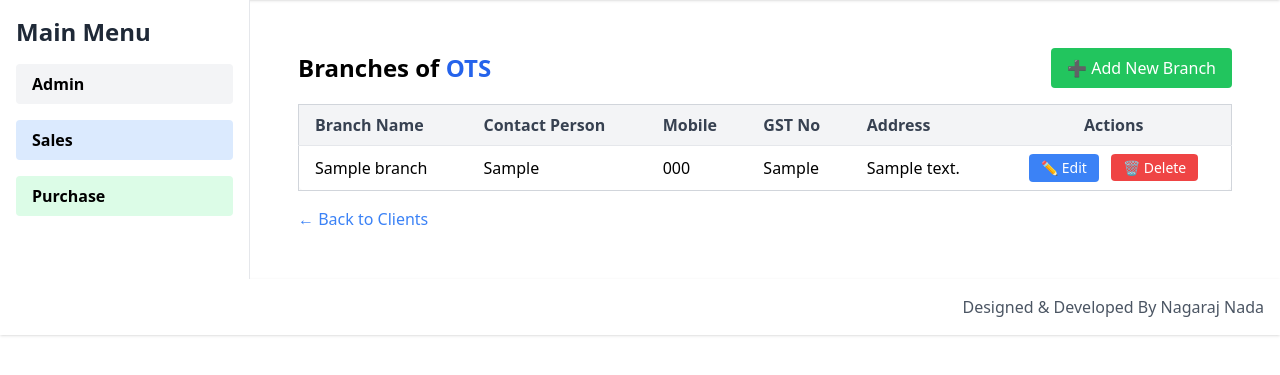
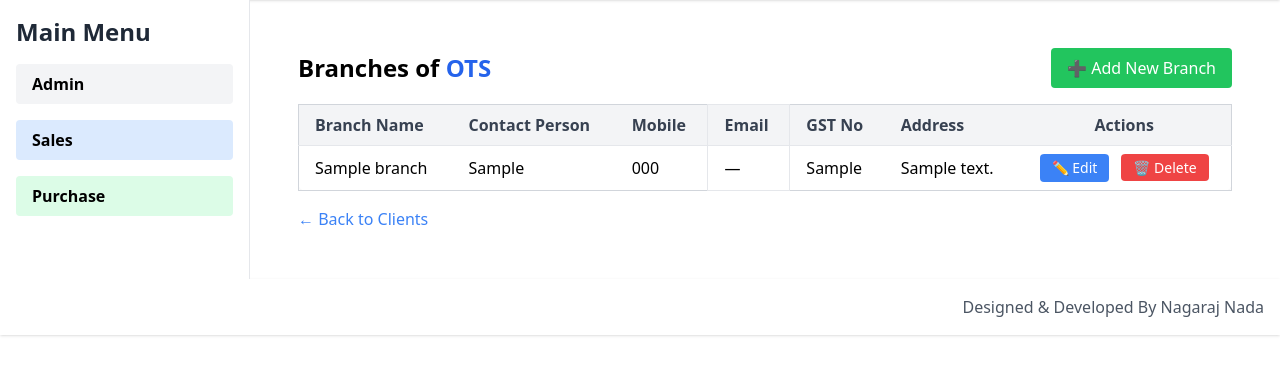
Before and after one commit to PK0809/CRM, a Django app: page /client/1/branches/ in a window 1280 px wide. Shown: the part 100-475 px from the top of the page. Run offline with Django 5.2, Linux system fonts and the light colour scheme; a user stored in the database is signed in; data comes from the database, SQL or seed files in the repository; tables that the repository leaves empty hold one stand-in row (values such as "Sample post"); some libraries are stand-ins or nearby versions.

Commit message:
Add files via upload

```diff
--- a/crm/templates/branches/branch_list.html
+++ b/crm/templates/branches/branch_list.html
@@ -31,6 +31,7 @@
           <th class="px-4 py-2 text-left">Branch Name</th>
           <th class="px-4 py-2 text-left">Contact Person</th>
           <th class="px-4 py-2 text-left">Mobile</th>
+          <th class="px-4 py-2 text-left border">Email</th>
           <th class="px-4 py-2 text-left">GST No</th>
           <th class="px-4 py-2 text-left">Address</th>
           <th class="px-4 py-2 text-center">Actions</th>
@@ -42,10 +43,11 @@
           <td class="px-4 py-2">{{ branch.branch_name }}</td>
           <td class="px-4 py-2">{{ branch.contact_person|default:"—" }}</td>
           <td class="px-4 py-2">{{ branch.mobile }}</td>
+          <td class="px-4 py-2 border">{{ branch.email|default:"—" }}</td>
           <td class="px-4 py-2">{{ branch.gst_no|default:"—" }}</td>
           <td class="px-4 py-2">{{ branch.address }}</td>
           <td class="px-4 py-2 text-center space-x-2">
-            <button onclick="openEditModal({{ branch.id }}, '{{ branch.branch_name|escapejs }}', '{{ branch.contact_person|default_if_none:''|escapejs }}', '{{ branch.mobile|escapejs }}', '{{ branch.gst_no|default_if_none:''|escapejs }}', '{{ branch.address|escapejs }}')"
+            <button onclick="openEditModal({{ branch.id }}, '{{ branch.branch_name|escapejs }}', '{{ branch.contact_person|default_if_none:''|escapejs }}', '{{ branch.mobile|escapejs }}','{{ branch.email|default_if_none:''|escapejs }}', '{{ branch.gst_no|default_if_none:''|escapejs }}', '{{ branch.address|escapejs }}')"
                     class="bg-blue-500 text-white px-3 py-1 rounded hover:bg-blue-600 text-sm">✏️ Edit</button>
 
             <a href="{% url 'delete_branch' client.id branch.id %}"
@@ -73,18 +75,45 @@
 </div>
 
 <!-- 🔹 Add Branch Modal -->
-<div id="addBranchModal" class="hidden fixed inset-0 bg-gray-900 bg-opacity-50 flex justify-center items-center">
+<div id="addBranchModal" class="hidden fixed inset-0 bg-gray-900 bg-opacity-50 flex justify-center items-center z-50">
   <div class="bg-white rounded-lg shadow-lg w-full max-w-md p-6 relative">
     <button type="button" onclick="closeAddModal()" class="absolute top-2 right-2 text-gray-600 hover:text-gray-800">✖</button>
     <h3 class="text-xl font-semibold mb-4 text-center">Add New Branch</h3>
-    <form method="POST" class="space-y-3">
+
+    <form method="POST" action="{% url 'add_branch' %}" class="space-y-3">
       {% csrf_token %}
-      <input type="hidden" name="branch_id" value="">
-      <div><label class="block">Branch Name</label><input name="branch_name" class="w-full border rounded p-2" required></div>
-      <div><label class="block">Contact Person</label><input name="contact_person" class="w-full border rounded p-2"></div>
-      <div><label class="block">Mobile</label><input name="mobile" class="w-full border rounded p-2" required></div>
-      <div><label class="block">GST No</label><input name="gst_no" class="w-full border rounded p-2"></div>
-      <div><label class="block">Address</label><textarea name="address" rows="3" class="w-full border rounded p-2" required></textarea></div>
+      <input type="hidden" name="client_id" value="{{ client.id }}">
+
+      <div>
+        <label class="block">Branch Name</label>
+        <input name="branch_name" id="branch_name" class="w-full border rounded p-2" required>
+      </div>
+
+      <div>
+        <label class="block">Contact Person</label>
+        <input name="contact_person" id="contact_person" class="w-full border rounded p-2">
+      </div>
+
+      <div>
+        <label class="block">Mobile</label>
+        <input name="mobile" id="mobile" class="w-full border rounded p-2" required>
+      </div>
+
+      <div>
+        <label class="block">Email</label>
+        <input name="email" id="email" class="w-full border rounded p-2">
+      </div>
+
+      <div>
+        <label class="block">GST No</label>
+        <input name="gst_no" id="gst_no" class="w-full border rounded p-2">
+      </div>
+
+      <div>
+        <label class="block">Address</label>
+        <textarea name="address" id="address" rows="3" class="w-full border rounded p-2" required></textarea>
+      </div>
+
       <div class="flex justify-center gap-3 mt-4">
         <button type="submit" class="bg-green-500 text-white px-4 py-2 rounded hover:bg-green-600">💾 Save</button>
         <button type="button" onclick="closeAddModal()" class="bg-gray-300 px-4 py-2 rounded hover:bg-gray-400">✖ Cancel</button>
@@ -93,43 +122,134 @@
   </div>
 </div>
 
+<script>
+function openAddModal() {
+  document.getElementById('addBranchModal').classList.remove('hidden');
+
+  // Auto-fetch client info via AJAX
+  fetch(`/get-client-info/?client_id={{ client.id }}`)
+    .then(response => response.json())
+    .then(data => {
+      if (data.success) {
+        document.getElementById('contact_person').value = data.contact_person || '';
+        document.getElementById('mobile').value = data.mobile || '';
+        document.getElementById('email').value = data.email || '';
+        document.getElementById('gst_no').value = data.gst_no || '';
+        document.getElementById('address').value = data.address || '';
+      } else {
+        console.warn("Client data fetch failed:", data.error);
+      }
+    })
+    .catch(err => console.error("Fetch error:", err));
+}
+
+function closeAddModal() {
+  document.getElementById('addBranchModal').classList.add('hidden');
+}
+</script>
+
 <!-- 🔹 Edit Branch Modal -->
-<div id="editBranchModal" class="hidden fixed inset-0 bg-gray-900 bg-opacity-50 flex justify-center items-center">
+<div id="editBranchModal"
+     class="hidden fixed inset-0 bg-gray-900 bg-opacity-50 flex justify-center items-center z-50">
   <div class="bg-white rounded-lg shadow-lg w-full max-w-md p-6 relative">
-    <button type="button" onclick="closeEditModal()" class="absolute top-2 right-2 text-gray-600 hover:text-gray-800">✖</button>
-    <h3 class="text-xl font-semibold mb-4 text-center">Edit Branch</h3>
-    <form method="POST" class="space-y-3">
+
+    <!-- Close Button -->
+    <button type="button"
+            onclick="closeEditModal()"
+            class="absolute top-2 right-2 text-gray-600 hover:text-gray-800 text-xl">
+      ✖
+    </button>
+
+    <h3 class="text-xl font-semibold mb-4 text-center text-gray-800">Edit Branch</h3>
+
+    <form id="editBranchForm" method="POST" class="space-y-3">
       {% csrf_token %}
       <input type="hidden" name="branch_id" id="edit_branch_id">
-      <div><label class="block">Branch Name</label><input id="edit_branch_name" name="branch_name" class="w-full border rounded p-2" required></div>
-      <div><label class="block">Contact Person</label><input id="edit_contact_person" name="contact_person" class="w-full border rounded p-2"></div>
-      <div><label class="block">Mobile</label><input id="edit_mobile" name="mobile" class="w-full border rounded p-2" required></div>
-      <div><label class="block">GST No</label><input id="edit_gst_no" name="gst_no" class="w-full border rounded p-2"></div>
-      <div><label class="block">Address</label><textarea id="edit_address" name="address" rows="3" class="w-full border rounded p-2" required></textarea></div>
+
+      <!-- Branch Name -->
+      <div>
+        <label class="block font-semibold text-gray-700 mb-1">Branch Name</label>
+        <input id="edit_branch_name" name="branch_name"
+               class="w-full border rounded p-2 focus:ring-2 focus:ring-blue-400" required>
+      </div>
+
+      <!-- Contact Person -->
+      <div>
+        <label class="block font-semibold text-gray-700 mb-1">Contact Person</label>
+        <input id="edit_contact_person" name="contact_person"
+               class="w-full border rounded p-2 focus:ring-2 focus:ring-blue-400">
+      </div>
+
+      <!-- Mobile -->
+      <div>
+        <label class="block font-semibold text-gray-700 mb-1">Mobile</label>
+        <input id="edit_mobile" name="mobile"
+               class="w-full border rounded p-2 focus:ring-2 focus:ring-blue-400" required>
+      </div>
+
+      <!-- Email -->
+      <div>
+        <label class="block font-semibold text-gray-700 mb-1">Email</label>
+        <input id="edit_email" name="email" type="email"
+               class="w-full border rounded p-2 focus:ring-2 focus:ring-blue-400">
+      </div>
+
+      <!-- GST No -->
+      <div>
+        <label class="block font-semibold text-gray-700 mb-1">GST No</label>
+        <input id="edit_gst_no" name="gst_no"
+               class="w-full border rounded p-2 focus:ring-2 focus:ring-blue-400">
+      </div>
+
+      <!-- Address -->
+      <div>
+        <label class="block font-semibold text-gray-700 mb-1">Address</label>
+        <textarea id="edit_address" name="address" rows="3"
+                  class="w-full border rounded p-2 focus:ring-2 focus:ring-blue-400" required></textarea>
+      </div>
+
+      <!-- Buttons -->
       <div class="flex justify-center gap-3 mt-4">
-        <button type="submit" class="bg-blue-500 text-white px-4 py-2 rounded hover:bg-blue-600">💾 Update</button>
-        <button type="button" onclick="closeEditModal()" class="bg-gray-300 px-4 py-2 rounded hover:bg-gray-400">✖ Cancel</button>
+        <button type="submit"
+                class="bg-blue-600 text-white px-5 py-2 rounded-lg font-semibold hover:bg-blue-700 transition">
+          💾 Update
+        </button>
+        <button type="button"
+                onclick="closeEditModal()"
+                class="bg-gray-300 text-gray-800 px-5 py-2 rounded-lg hover:bg-gray-400 transition">
+          ✖ Cancel
+        </button>
       </div>
     </form>
   </div>
 </div>
 
+<!-- ✅ Single, Clean Script Section -->
 <script>
 function openAddModal() {
-  document.getElementById('addBranchModal').classList.remove('hidden');
+  document.getElementById('addBranchModal')?.classList.remove('hidden');
 }
+
 function closeAddModal() {
-  document.getElementById('addBranchModal').classList.add('hidden');
+  document.getElementById('addBranchModal')?.classList.add('hidden');
 }
-function openEditModal(id, name, contact, mobile, gst, address) {
+
+// ✅ Fixed openEditModal (includes EMAIL)
+function openEditModal(id, name, contact, mobile, email, gst, address) {
   document.getElementById('edit_branch_id').value = id;
-  document.getElementById('edit_branch_name').value = name;
-  document.getElementById('edit_contact_person').value = contact;
-  document.getElementById('edit_mobile').value = mobile;
-  document.getElementById('edit_gst_no').value = gst;
-  document.getElementById('edit_address').value = address;
+  document.getElementById('edit_branch_name').value = name || '';
+  document.getElementById('edit_contact_person').value = contact || '';
+  document.getElementById('edit_mobile').value = mobile || '';
+  document.getElementById('edit_email').value = email || '';  // ✅ email reflected correctly
+  document.getElementById('edit_gst_no').value = gst || '';
+  document.getElementById('edit_address').value = address || '';
+
+  const form = document.getElementById('editBranchForm');
+  form.action = `/edit-branch/${id}/`;
+
   document.getElementById('editBranchModal').classList.remove('hidden');
 }
+
 function closeEditModal() {
   document.getElementById('editBranchModal').classList.add('hidden');
 }
```
